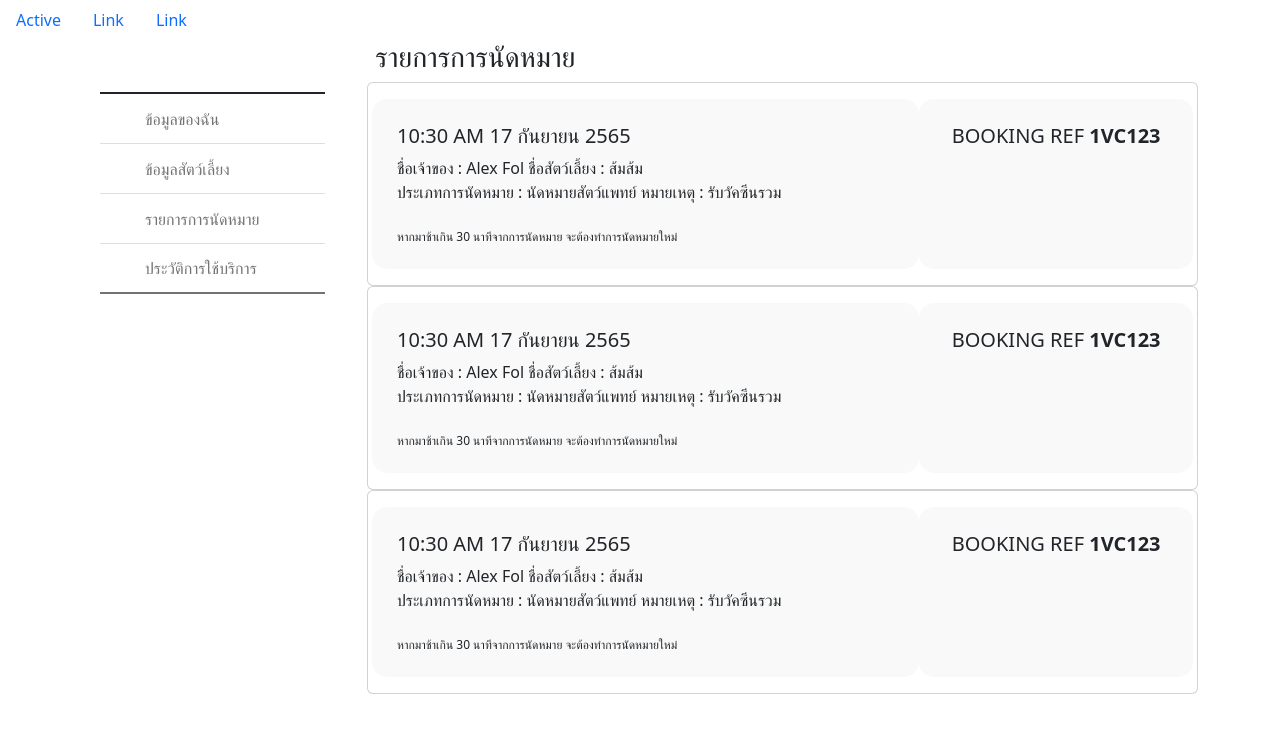
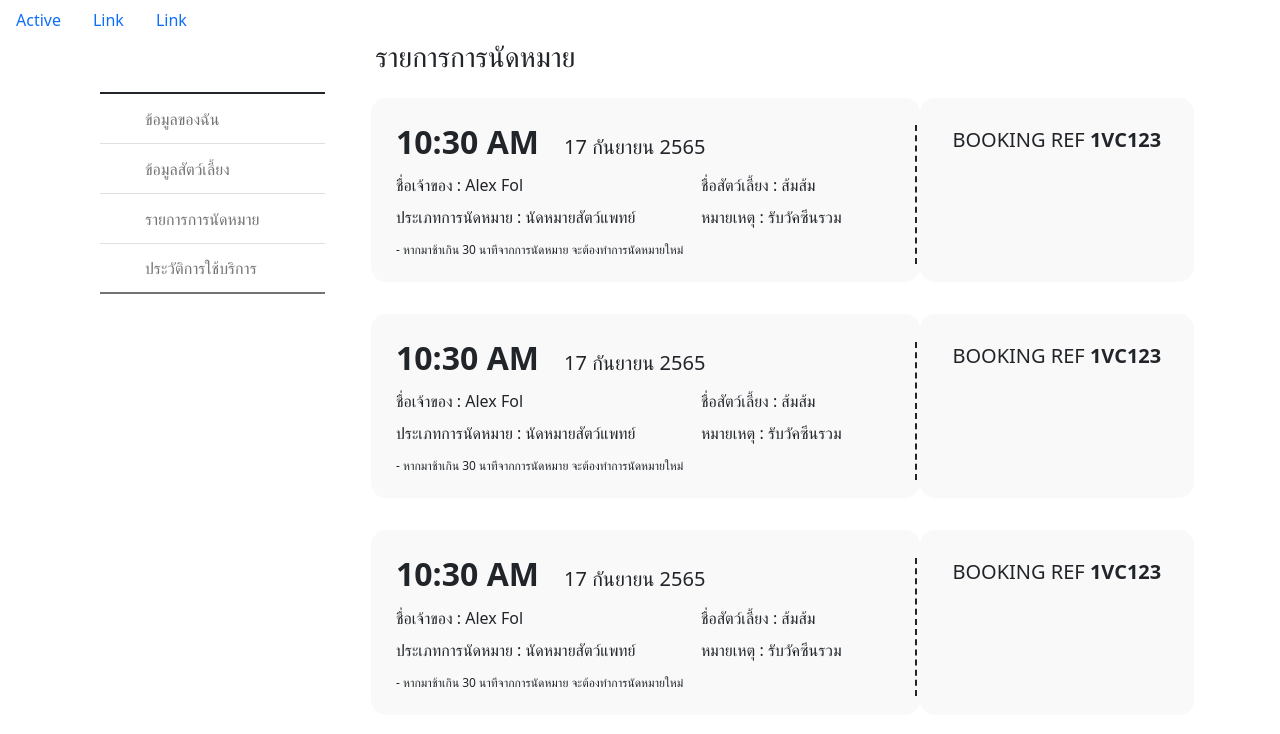
Before and after one commit to sakuro44/petcare, a Vue app: page / in a window 1280 px wide. Shown: the top 734 px of the page. Built offline with nearby package versions, Linux system fonts and the light colour scheme.

Commit message:
Update AppointmentCard.vue

```diff
--- a/src/components/AppointmentCard.vue
+++ b/src/components/AppointmentCard.vue
@@ -3,13 +3,20 @@
     <div class="card-body container">
       <div class="row">
         <div class="col-sm-8 main_details">
-          <h5 class="card-title">{{ item.time }} {{ item.date }}</h5>
-          <p>
-            ชื่อเจ้าของ : {{ item.oname }} ชื่อสัตว์เลี้ยง : {{ item.pname }}
-            <br />
-            ประเภทการนัดหมาย : {{ item.type }} หมายเหตุ : {{ item.note }}
-          </p>
-          <sub>หากมาช้าเกิน 30 นาทีจากการนัดหมาย จะต้องทำการนัดหมายใหม่</sub>
+          <h5 class="card-title">
+            <b style="font-size: xx-large">{{ item.time }}</b> &emsp;{{
+              item.date
+            }}
+          </h5>
+          <div class="row" style="line-height:200%;">
+            <div class="col-sm-7" >
+              ชื่อเจ้าของ : {{ item.oname }} <br> ประเภทการนัดหมาย : {{ item.type }}
+            </div>
+            <div class="col-sm-4">
+              ชื่อสัตว์เลี้ยง : {{ item.pname }} <br> หมายเหตุ : {{ item.note }}
+            </div>
+          </div>
+          <sub> - หากมาช้าเกิน 30 นาทีจากการนัดหมาย จะต้องทำการนัดหมายใหม่</sub>
         </div>
         <div class="col-sm-4 sub_details d-flex justify-content-center">
           <h5>
@@ -60,14 +67,26 @@ export default {
 </script>
 
 <style scoped>
+.card {
+  border: none;
+}
 .main_details {
+  position: relative;
   border-radius: 15px;
   padding: 25px;
   background-color: #f9f9f9;
 }
+.main_details::before {
+  content: "";
+  position: absolute;
+  top: 15%;
+  border-right: 2px dashed;
+  height: 75%;
+  width: 95%;
+}
 .sub_details {
   border-radius: 15px;
-  padding: 25px;
+  padding: 30px;
   background-color: #f9f9f9;
 }
 </style>
```
